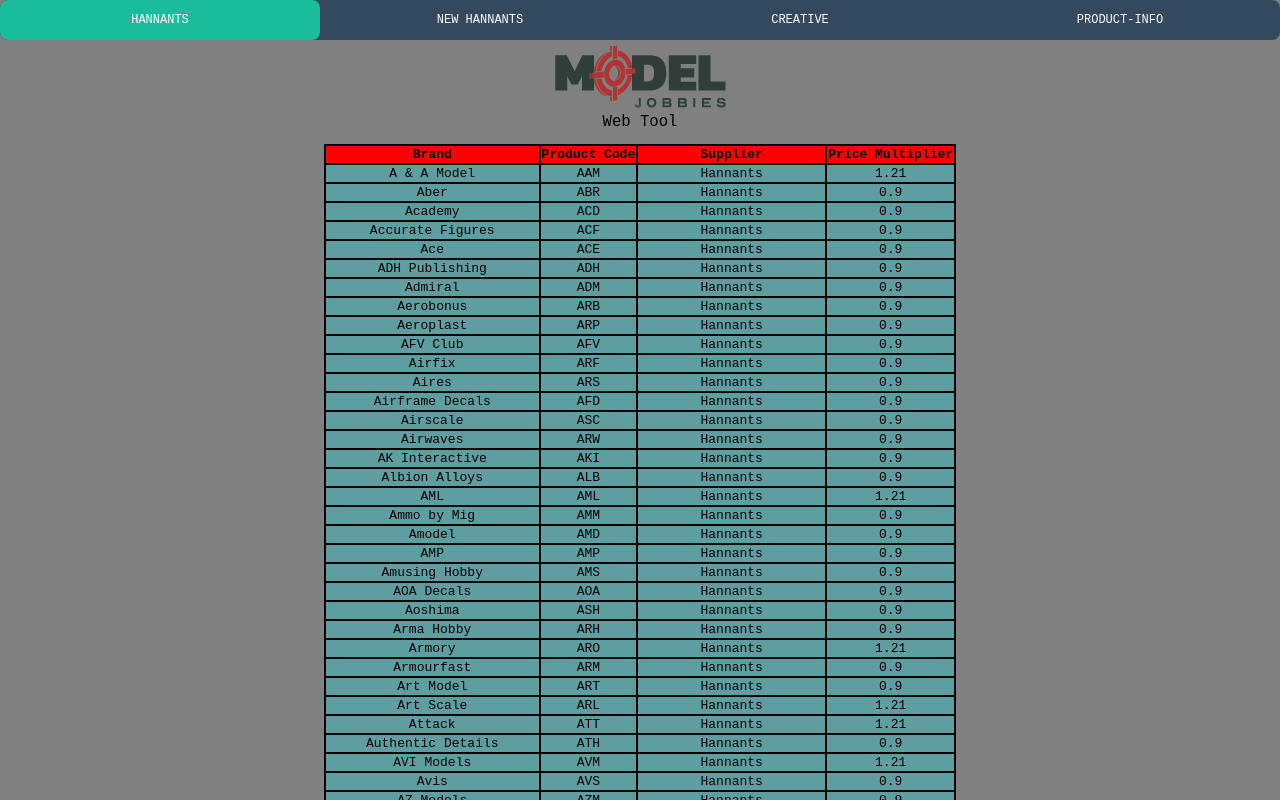
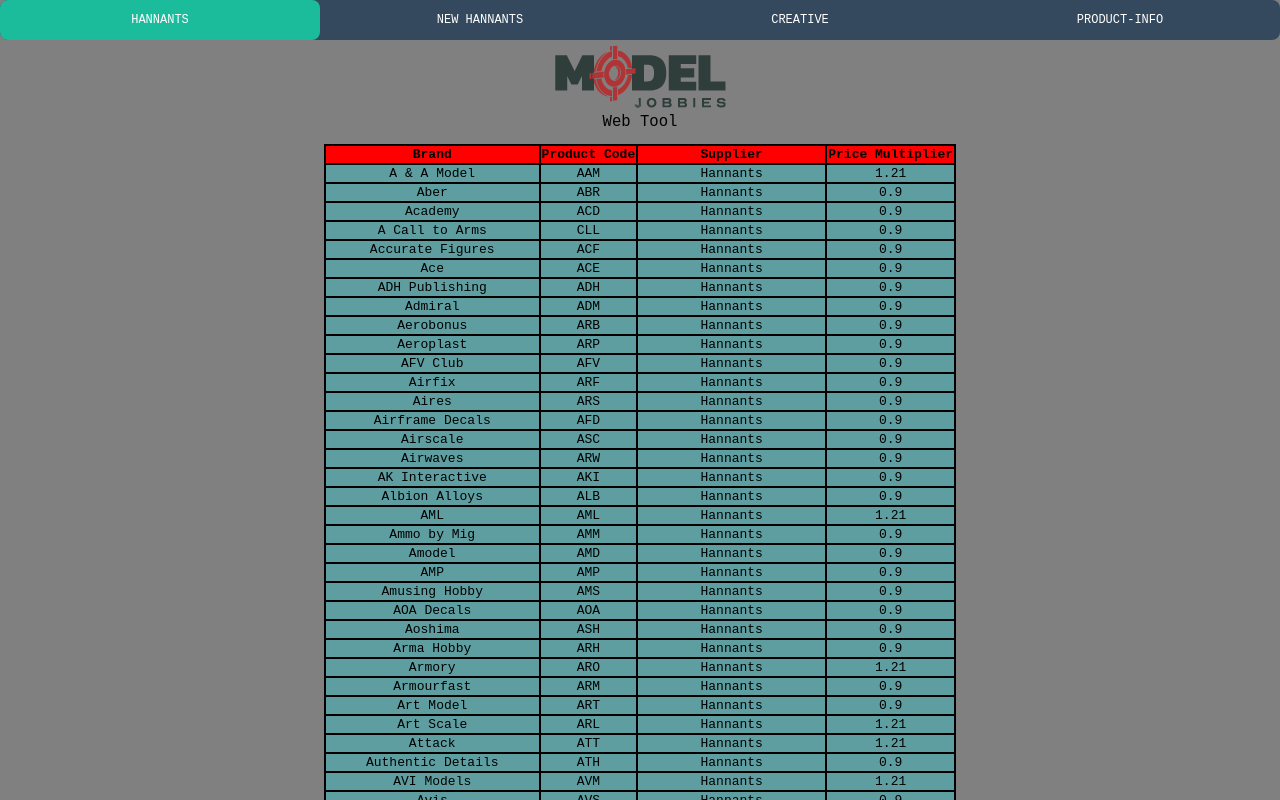
Before and after one commit to Liiaam93/mh-tool, a Next.js app: page /price-info in a window 1280 px wide. Shown: the top 800 px of the page. Built offline with nearby package versions, Linux system fonts and the light colour scheme.

Commit message:
Update Price-info.js

```diff
--- a/src/components/Price-info.js
+++ b/src/components/Price-info.js
@@ -30,6 +30,12 @@
           <tr>
             <td>Academy</td>
             <td>ACD</td>
+            <td>Hannants</td>
+            <td>0.9</td>
+          </tr>
+          <tr>
+            <td>A Call to Arms</td>
+            <td>CLL</td>
             <td>Hannants</td>
             <td>0.9</td>
           </tr>
```
